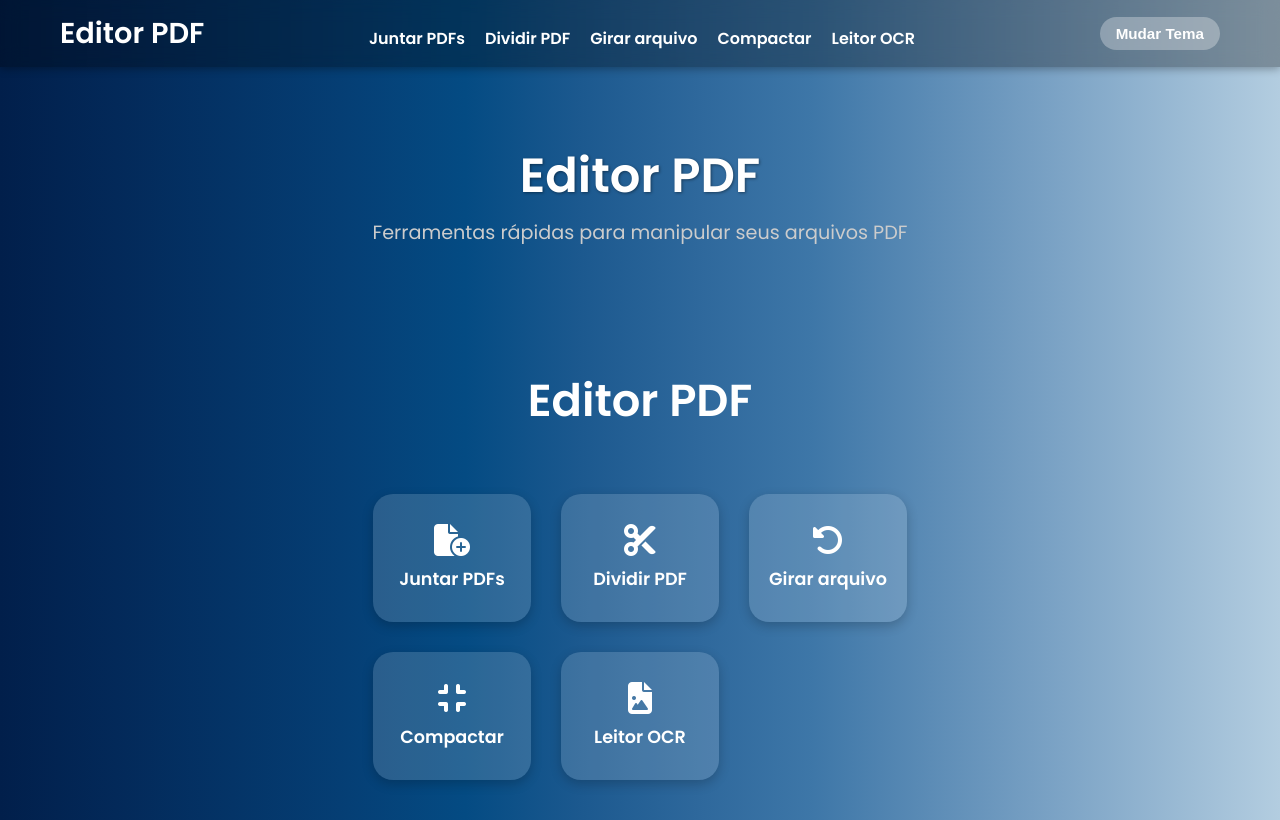
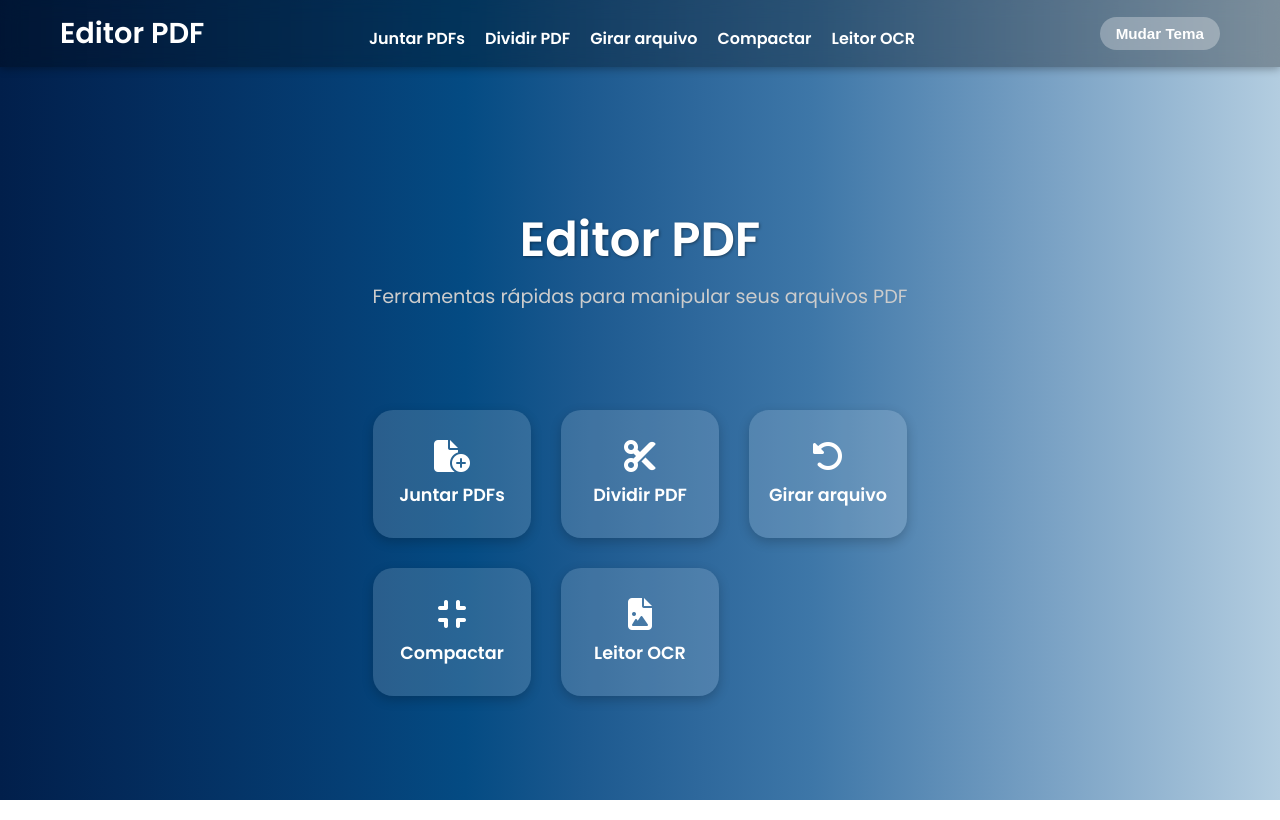
Before and after one commit to Kadu151/EDITOR-PDF, a plain HTML site: page index.html in a window 1280 px wide. Drawn offline with Linux system fonts and the light colour scheme.

Commit message:
Update index.html

```diff
--- a/index.html
+++ b/index.html
@@ -31,8 +31,6 @@
     <p class="subtitulo">Ferramentas rápidas para manipular seus arquivos PDF</p>
   </header>
 
-  <h1 style="text-align: center; font-size: 2.8rem; font-weight: 700; margin: 40px 0; color: inherit;">Editor PDF</h1>
-
   <section class="actions-section">
     <a href="merge.html" class="action-card" id="btn-merge" tabindex="0">
       <i class="fas fa-file-circle-plus"></i>
```
